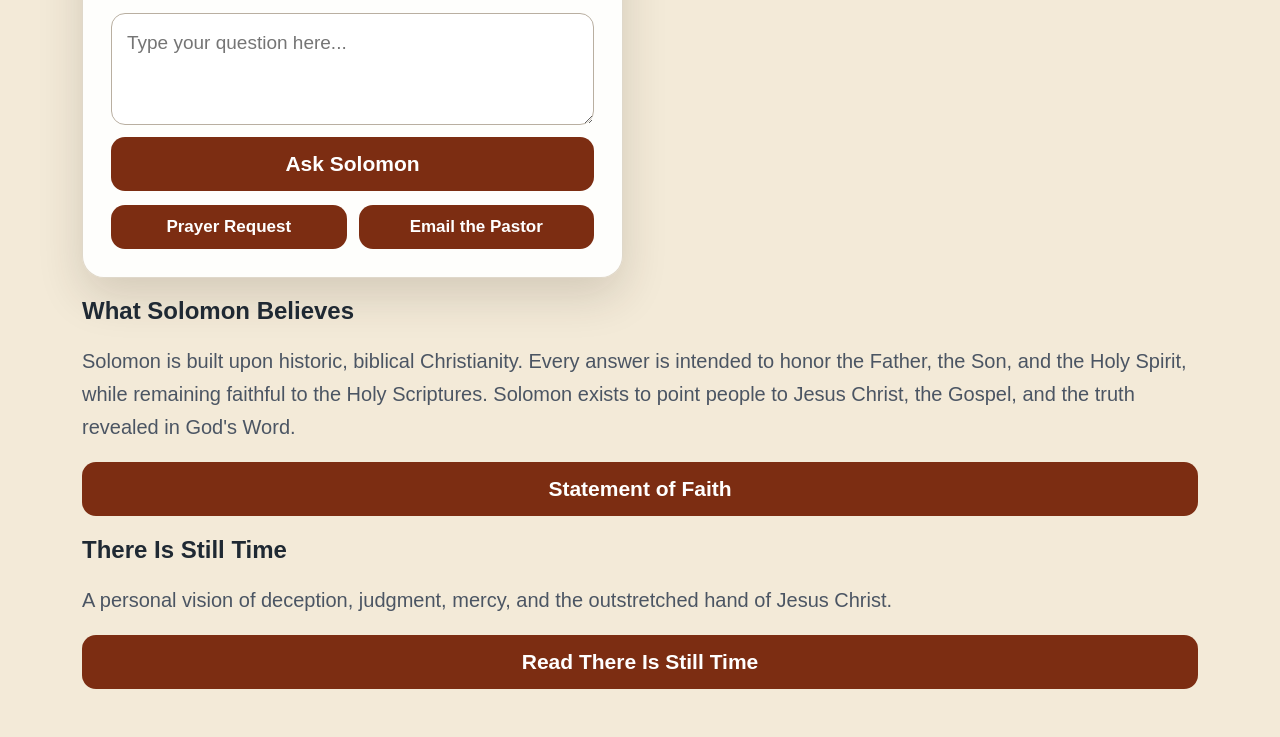
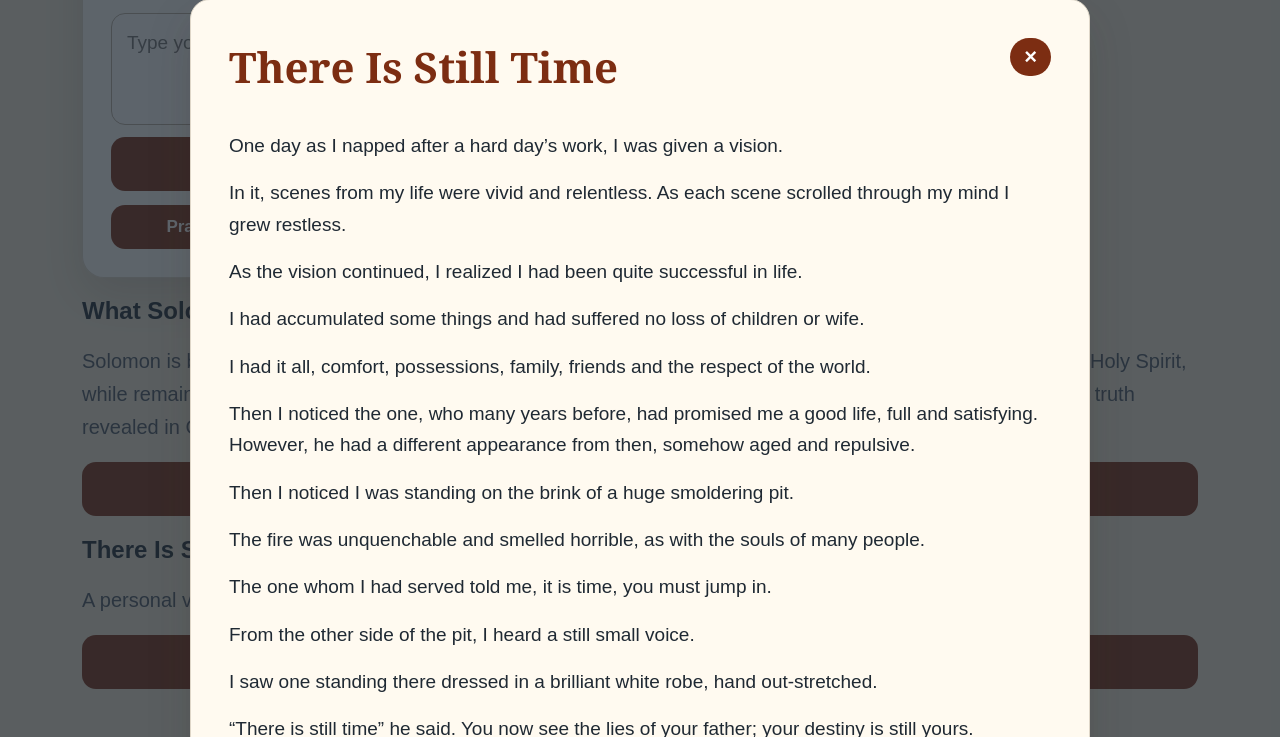
Before and after one commit to Solomonforjesus/solomon-2, a plain HTML site: page index.html in a window 1280 px wide. Both pictures are taken after a click on the button "Read There Is Still Time". Shown: the part 1282-2019 px from the top of the page. Drawn offline with Linux system fonts and the light colour scheme.

Commit message:
Add There Is Still Time modal

```diff
--- a/index.html
+++ b/index.html
@@ -370,7 +370,7 @@ button {
     <p>
       A personal vision of deception, judgment, mercy, and the outstretched hand of Jesus Christ.
     </p>
-    <button type="button" class="content-button">
+    <button type="button" class="content-button" onclick="openStillTime()">
       Read There Is Still Time
     </button>
   </div>
@@ -447,6 +447,81 @@ button {
       </p>
     </div>
   </div>
+    <div id="stillTimeModal" class="faith-modal" aria-hidden="true">
+    <div class="faith-modal-box" role="dialog" aria-modal="true" aria-labelledby="stillTimeTitle">
+      <button type="button" class="faith-close" onclick="closeStillTime()" aria-label="Close There Is Still Time">×</button>
+
+      <h2 id="stillTimeTitle">There Is Still Time</h2>
+
+      <p>
+        One day as I napped after a hard day’s work, I was given a vision.
+      </p>
+
+      <p>
+        In it, scenes from my life were vivid and relentless. As each scene scrolled through my mind I grew restless.
+      </p>
+
+      <p>
+        As the vision continued, I realized I had been quite successful in life.
+      </p>
+
+      <p>
+        I had accumulated some things and had suffered no loss of children or wife.
+      </p>
+
+      <p>
+        I had it all, comfort, possessions, family, friends and the respect of the world.
+      </p>
+
+      <p>
+        Then I noticed the one, who many years before, had promised me a good life, full and satisfying. However, he had a different appearance from then, somehow aged and repulsive.
+      </p>
+
+      <p>
+        Then I noticed I was standing on the brink of a huge smoldering pit.
+      </p>
+
+      <p>
+        The fire was unquenchable and smelled horrible, as with the souls of many people.
+      </p>
+
+      <p>
+        The one whom I had served told me, it is time, you must jump in.
+      </p>
+
+      <p>
+        From the other side of the pit, I heard a still small voice.
+      </p>
+
+      <p>
+        I saw one standing there dressed in a brilliant white robe, hand out-stretched.
+      </p>
+
+      <p>
+        “There is still time” he said. You now see the lies of your father; your destiny is still yours.
+      </p>
+
+      <p>
+        Just then, the one I had followed charged straight at me as to push me over the brink into the only hell I would have ever known.
+      </p>
+
+      <p>
+        As I tumbled head over heels into the abyss, I suddenly, awoke.
+      </p>
+
+      <p>
+        These words were now scrolling through my mind, “For God so Loved the World that He gave His only begotten Son, that whoever believes in Him should not perish, but have everlasting life”.
+      </p>
+
+      <p>
+        There had been one reaching out to me (that I had ignored) as I walked through my life. Oh Lord, I thank you for rescuing me from the father of lies, from my arrogant and prideful heart.
+      </p>
+
+      <p class="faith-closing">
+        Thank You Lord for pursuing me, for Loving me, for Patience and Grace.
+      </p>
+    </div>
+  </div>
     <script>
           function openFaithStatement() {
       const modal = document.getElementById("faithModal");
@@ -459,7 +534,18 @@ button {
       modal.classList.remove("is-open");
       modal.setAttribute("aria-hidden", "true");
     }
-    function startPrayerRequest() {
+       function openStillTime() {
+      const modal = document.getElementById("stillTimeModal");
+      modal.classList.add("is-open");
+      modal.setAttribute("aria-hidden", "false");
+    }
+
+    function closeStillTime() {
+      const modal = document.getElementById("stillTimeModal");
+      modal.classList.remove("is-open");
+      modal.setAttribute("aria-hidden", "true");
+    }
+      function startPrayerRequest() {
       const input = document.getElementById("userInput");
       input.value = "Prayer request: ";
       input.focus();
```
